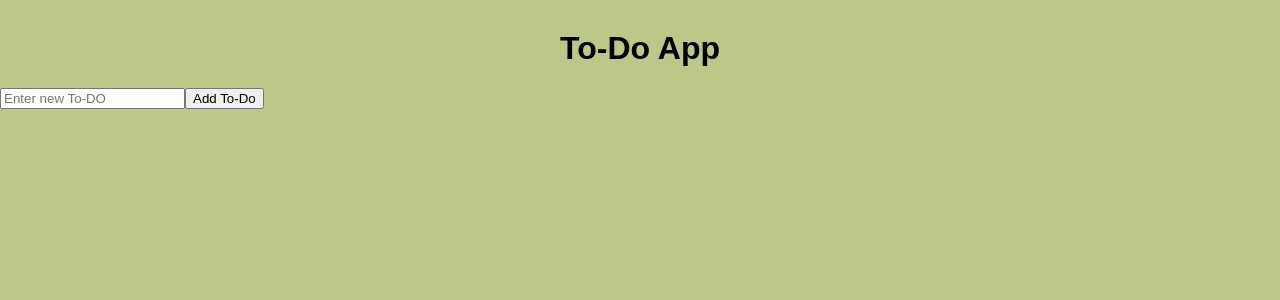
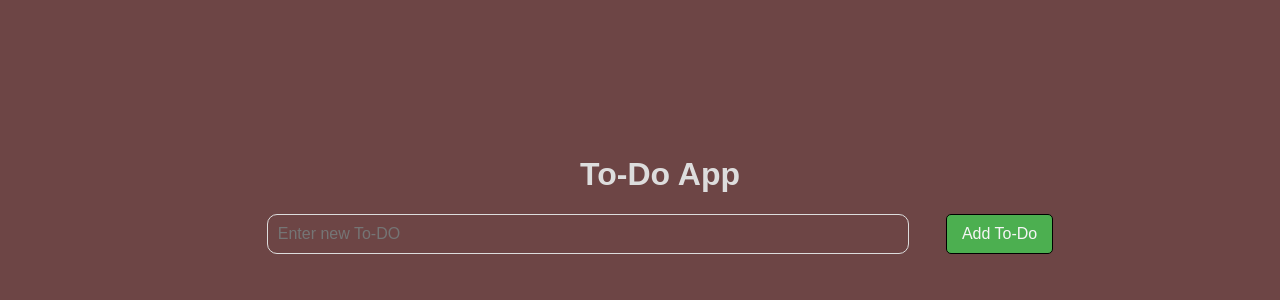
Before and after one commit to AshimKoirala/ToDo-App-Reactjs, a React (Create React App) app: page / in a window 1280 px wide. Shown: the top 300 px of the page. Built offline with nearby package versions, Linux system fonts and the light colour scheme.

Commit message:
simple css

```diff
--- a/src/index.css
+++ b/src/index.css
@@ -1,10 +1,74 @@
 body {
   margin: 0;
+  padding: 0;
   font-family: Arial, Helvetica, sans-serif;
-  background-color:rgb(189, 200, 136);
+  background-color:rgba(56, 2, 2, 0.733);
+  display: flex;
+  justify-content: center;
+  align-items: center;
+  height: 50vh;
+}
+
+div{
+  padding: 20px;
+  width: 100%;
+  text-align: center;
 }
 
 h1{
   text-align: center;
   margin-top: 30px;
+  color: #ddd;
 }
+
+input{
+  width:50%;
+  padding: 10px;
+  border-radius: 10px;
+  font-size: 16px;
+  background-color: transparent;
+  border: 1px solid #ddd ;
+  color: whitesmoke;
+}
+
+button{
+  margin-left: 3% ;
+  background-color: #4caf50;
+  border: 1px solid black;
+  border-radius: 5px;
+  font-size: 16px;
+  cursor: pointer;
+  color: whitesmoke;
+  padding: 10px 15px;
+  transition: background-color 0.3s ease-in-out;
+}
+
+button:hover{
+  background-color: #518253;
+}
+
+ul{
+  list-style: none;
+  padding: 0;
+  margin-top: 20px;
+  background-color:rgba(221, 167, 175, 0.739);
+}
+
+li{
+  padding: 10px;
+  background-color: rgba(176, 54, 72, 0.739);
+  border: 1px solid #ddd;
+  font-size: 18px;
+  display: flex;
+  justify-content: space-between;
+  align-items: center;
+  margin-bottom: 10px;
+  transition: background-color 0.3s ease-in-out;
+}
+
+li button{
+  background-color: #f44336;
+}
+li button:hover{
+  background-color: #e53835c7;
+}
```
